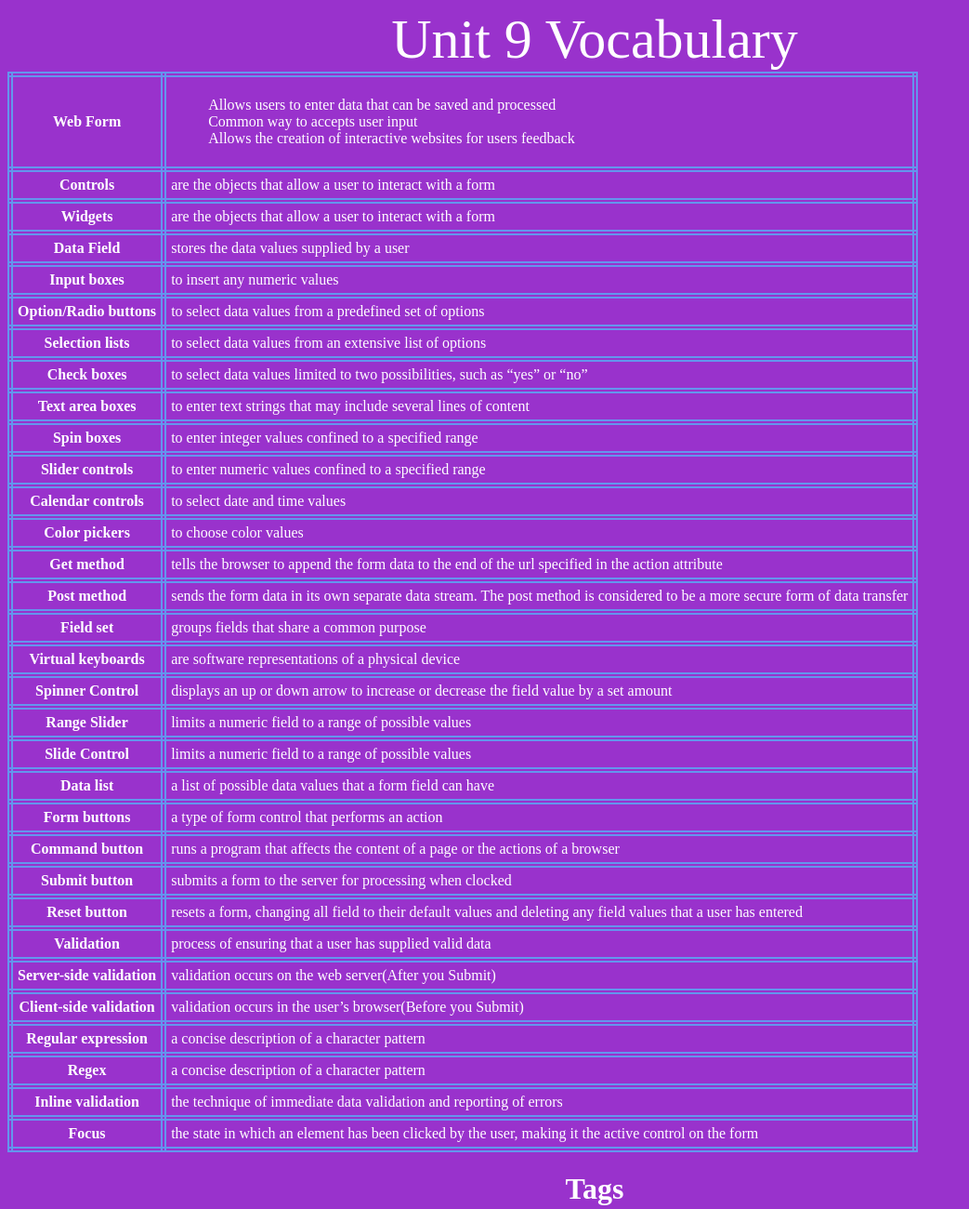
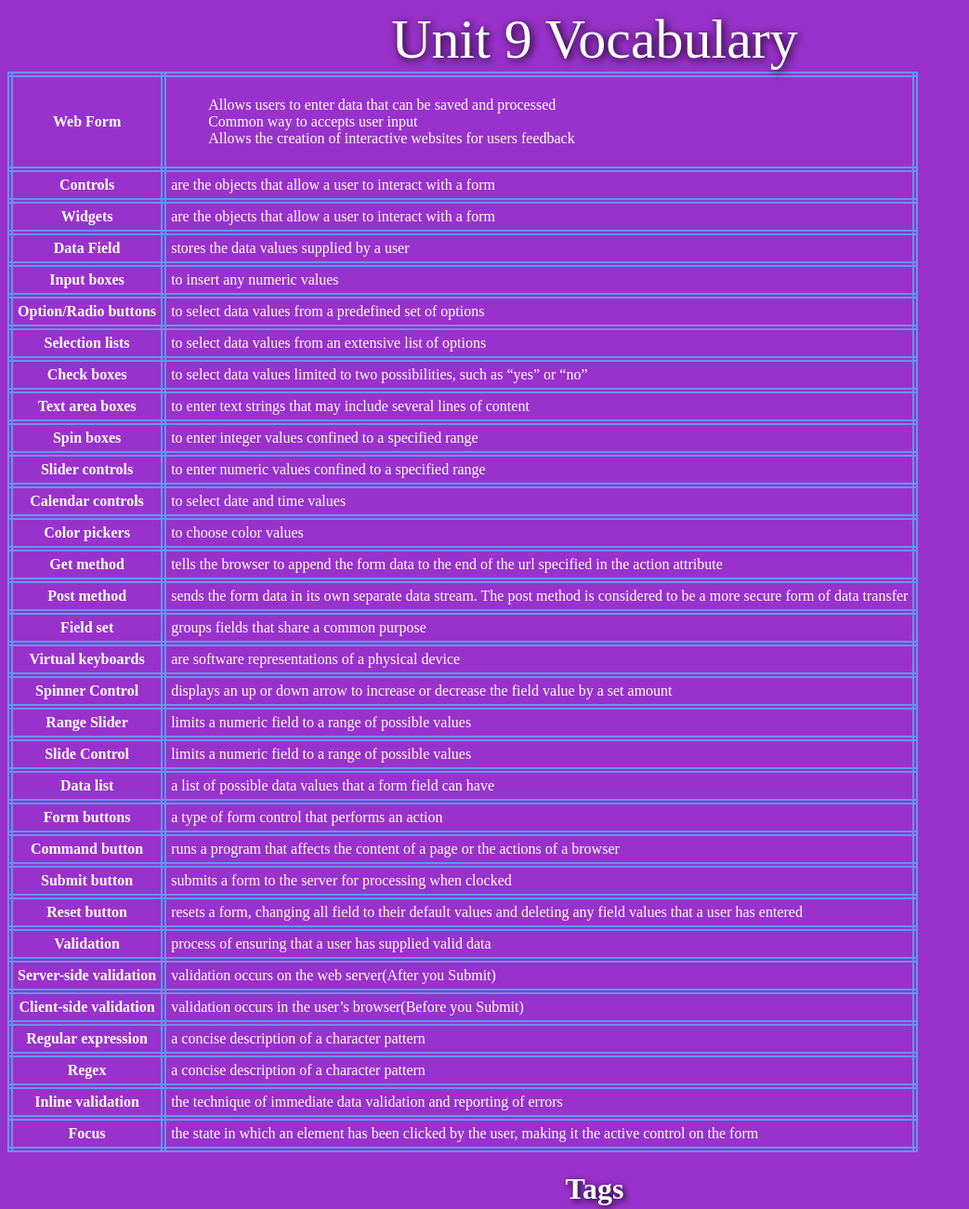
Before and after one commit to VeronicaTis/Unit-9-Vocab, a plain HTML site: page index.html in a window 1280 px wide. Shown: the top 1300 px of the page at 93% size, without its empty margins (0-1043 px from the left). Drawn offline with Linux system fonts and the light colour scheme.

Commit message:
shadowing????

```diff
--- a/index.html
+++ b/index.html
@@ -12,6 +12,7 @@
             header{
                 font-size:60px;
                 text-align:center;
+                text-shadow: 2px 2px 10px black;
             }
             table{
                 border-collapse:collapse;
@@ -22,12 +23,14 @@
             }
             h1{
                 text-align: center;
+                text-shadow: 2px 2px 7px black;
             }
             dl{
                 border:2px solid dodgerblue;
             }
             dt{
                 border-top: 2px solid dodgerblue;
+
             }
         </style>
     </head>
```
